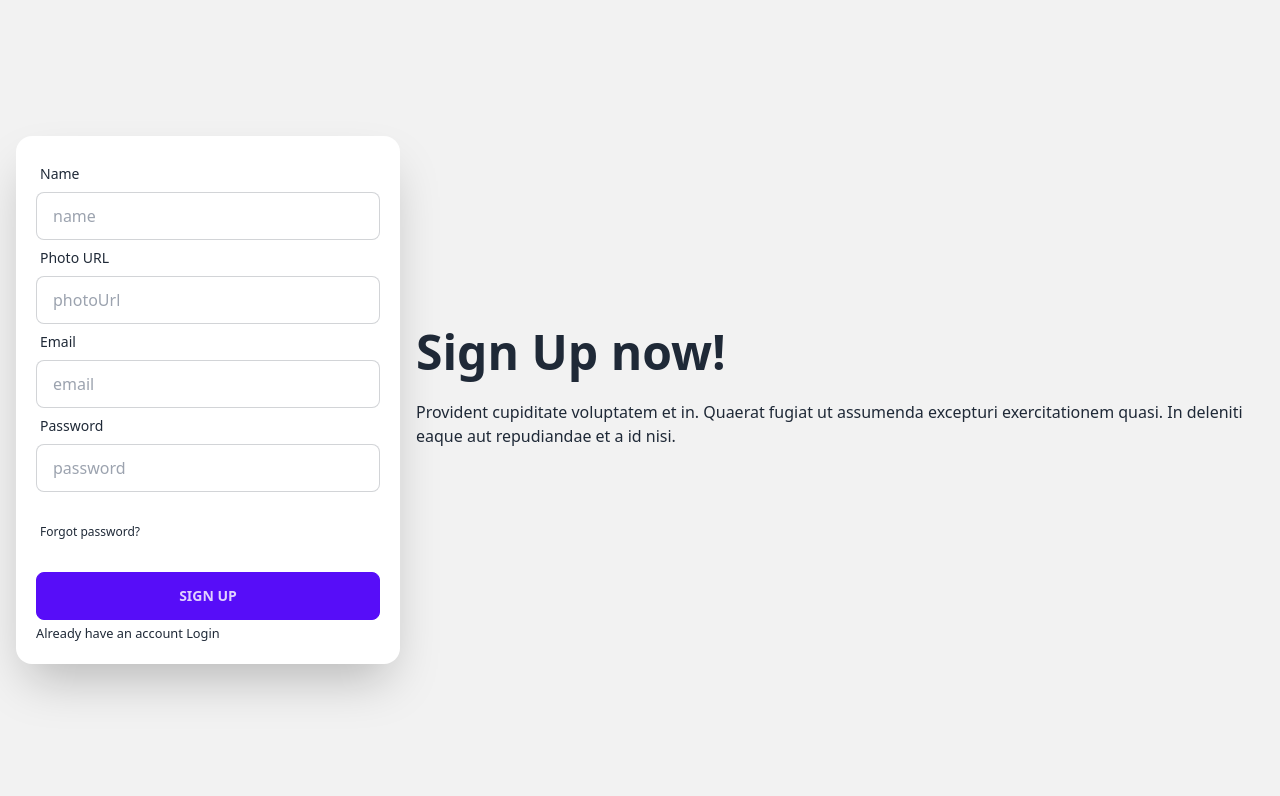
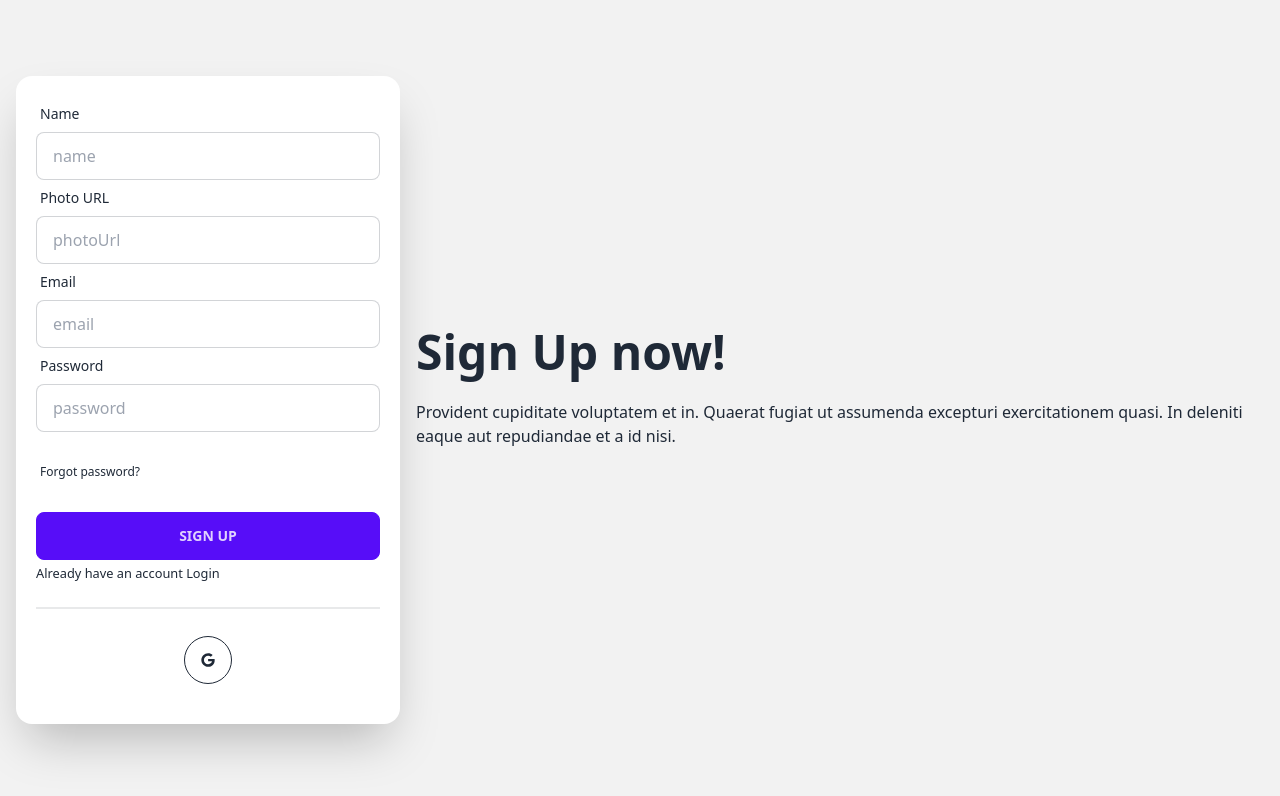
Before and after one commit to Arif1612/bistro-boss-client-restaurant, a React app: page /signup in a window 1280 px wide. Shown: the top 796 px of the page. Built offline with nearby package versions, Linux system fonts and the light colour scheme; no server answers; the HTML template or start-up script is replaced by a standard one.

Commit message:
google sign in

```diff
--- a/src/pages/Login/Login.jsx
+++ b/src/pages/Login/Login.jsx
@@ -11,6 +11,7 @@
 
 // ES6 Modules or TypeScript
 import Swal from "sweetalert2";
+import SocialLogin from "../Shared/SocialLogin/SocialLogin";
 
 // CommonJS
 // const Swal = require("sweetalert2");
@@ -145,6 +146,7 @@
               <small>
                 New Here? <Link to="/signup"> Create an account</Link>
               </small>
+              <SocialLogin></SocialLogin>
             </p>
           </div>
         </div>
--- /dev/null
+++ b/src/pages/Shared/SocialLogin/SocialLogin.jsx
@@ -0,0 +1,51 @@
+import { useContext } from "react";
+import { FaGoogle } from "react-icons/fa";
+import { AuthContext } from "../../../providers/AuthProvider";
+import { useLocation, useNavigate } from "react-router-dom";
+
+const SocialLogin = () => {
+  const { googleSignIn } = useContext(AuthContext);
+  const navigate = useNavigate();
+  const location = useLocation();
+
+  const from = location.state?.from?.pathname || "/";
+
+  const handleGoogleSignIn = () => {
+    googleSignIn().then((result) => {
+      const loggedInUser = result.user;
+      console.log(loggedInUser);
+      const saveUser = {
+        name: loggedInUser.displayName,
+        email: loggedInUser.email,
+      };
+      fetch("http://localhost:5000/users", {
+        method: "POST",
+        headers: {
+          "content-type": "application/json",
+        },
+        body: JSON.stringify(saveUser),
+      })
+        .then((res) => res.json())
+        .then((data) => {
+          if (data.insertedId) {
+            navigate(from, { replace: true });
+          }
+        });
+    });
+  };
+  return (
+    <div>
+      <div className="divider"></div>
+      <div className="w-full text-center my-5">
+        <button
+          onClick={handleGoogleSignIn}
+          className="btn btn-circle btn-outline"
+        >
+          <FaGoogle></FaGoogle>
+        </button>
+      </div>
+    </div>
+  );
+};
+
+export default SocialLogin;
--- a/src/pages/SignUp/SignUp.jsx
+++ b/src/pages/SignUp/SignUp.jsx
@@ -4,6 +4,7 @@
 import { AuthContext } from "../../providers/AuthProvider";
 import { Link, useNavigate } from "react-router-dom";
 import Swal from "sweetalert2";
+import SocialLogin from "../Shared/SocialLogin/SocialLogin";
 const SignUp = () => {
   const {
     register,
@@ -181,6 +182,7 @@
                 Already have an account <Link to="/login">Login</Link>
               </small>
             </p>
+            <SocialLogin></SocialLogin>
           </div>
         </div>
       </div>
--- a/src/providers/AuthProvider.jsx
+++ b/src/providers/AuthProvider.jsx
@@ -1,10 +1,12 @@
 import { useEffect, useState } from "react";
 import { createContext } from "react";
 import {
+  GoogleAuthProvider,
   createUserWithEmailAndPassword,
   getAuth,
   onAuthStateChanged,
   signInWithEmailAndPassword,
+  signInWithPopup,
   signOut,
   updateProfile,
 } from "firebase/auth";
@@ -16,6 +18,9 @@
 const AuthProvider = ({ children }) => {
   const [user, setUser] = useState(null);
   const [loading, setLoading] = useState(true);
+
+  // google provider
+  const googleProvider = new GoogleAuthProvider();
 
   useEffect(() => {
     const unsubscribe = onAuthStateChanged(auth, (currentUser) => {
@@ -53,6 +58,13 @@
     return signOut(auth);
   };
 
+  // google sign in
+
+  const googleSignIn = () => {
+    setLoading(true);
+    return signInWithPopup(auth, googleProvider);
+  };
+
   const authInfo = {
     user,
     loading,
@@ -60,6 +72,7 @@
     signIn,
     logOut,
     updateUserProfile,
+    googleSignIn,
   };
   return (
     <AuthContext.Provider value={authInfo}>{children}</AuthContext.Provider>
```
